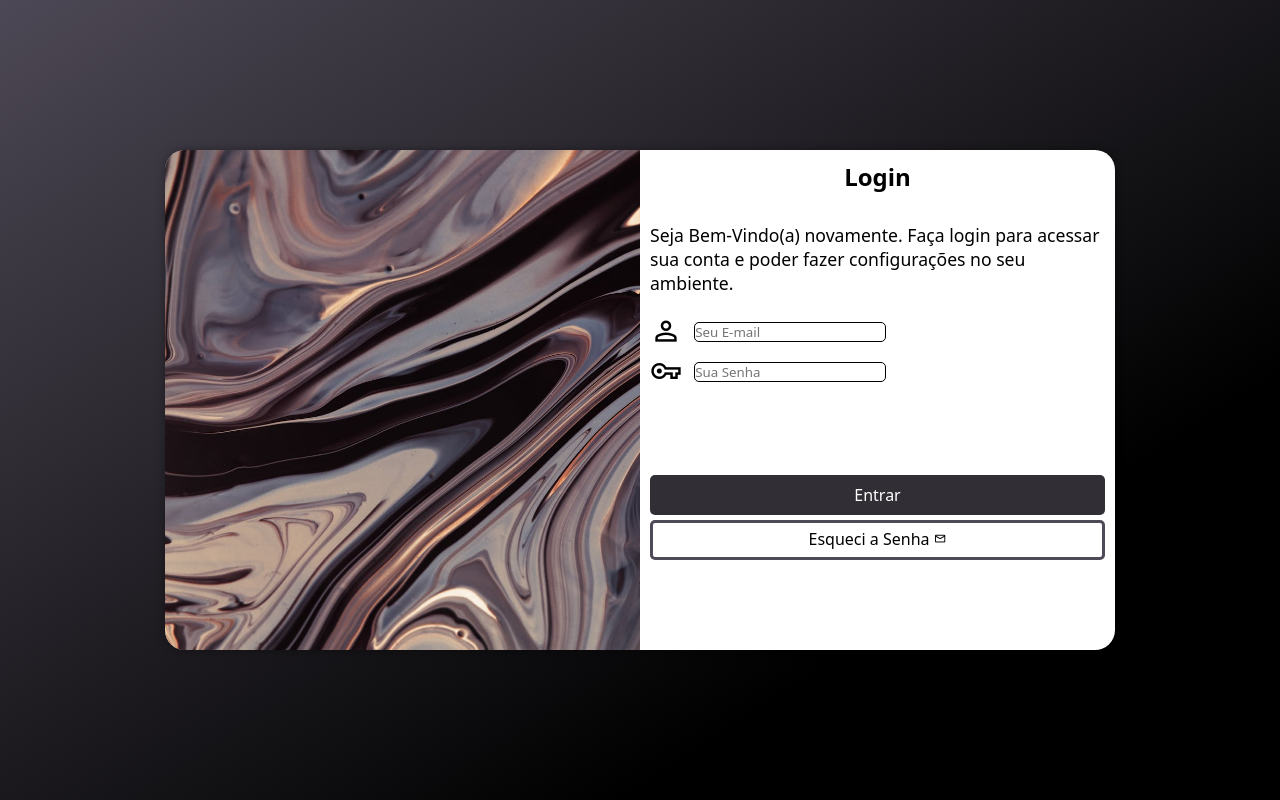
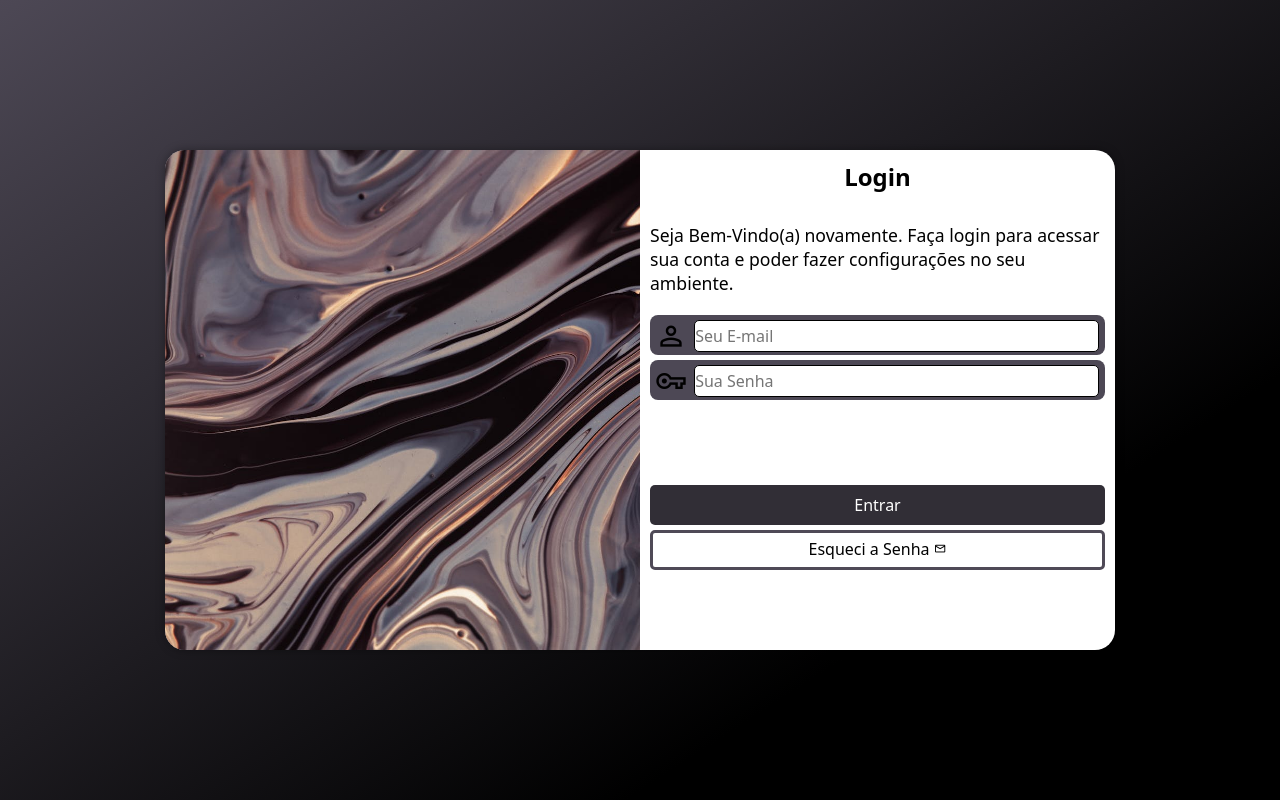
Before and after one commit to kaikerod/projeto-login, a plain HTML site: page index.html in a window 1280 px wide. Drawn offline with nearby package versions, Linux system fonts and the light colour scheme.

Commit message:
atualizei caixas de formulários

```diff
--- a/estilos/media-query.css
+++ b/estilos/media-query.css
@@ -1,7 +1,7 @@
 @charset "UTF-8";
 
 @media screen and (min-width: 768px) and (max-width: 992px) {
-
+    /* Cofiguração Tablet */
     body {
         background-image: linear-gradient(147deg, #4d4855 0%, #000000 74%);
     }
@@ -29,10 +29,15 @@
     form > a {
         transform: translateY(70px);
     }
+
+    div#formulario > p {
+        font-size: 1em;
+        padding: 5px;
+    }
 }
 
 @media screen and (min-width: 992px) {
-
+    /* Configuração DeskTop */
     body {
         background-image: linear-gradient(147deg, #4d4855 0%, #000000 74%);
     }
--- a/estilos/style.css
+++ b/estilos/style.css
@@ -64,7 +64,11 @@ div#formulario > p {
 
 
 form > div.campo {
+    background-color: #4d4855;
+    width: 100%;
     display: block;
+    border-radius: 8px;
+    margin: 5px 0px;
     height: 40px;
 }
 
@@ -75,9 +79,15 @@ div.campo > label {
 div.campo > span {
     font-size: 2em;
     width: 40px;
+    padding: 5px;
 }
 
 div.campo > input {
+    width: calc(100% - 50px);
+    font-size: 1em;
+    height: 80%;
+    border: 0px;
+    border-radius: 8px;
     transform: translateY(-10px);
 }
 
--- a/index.html
+++ b/index.html
@@ -20,12 +20,12 @@
                 <form action="login.php" method="post" autocomplete="on">
                     <div class="campo">
                         <span class="material-symbols-outlined">person</span>
-                        <input type="email" name="login" id="ilogin" placeholder="Seu E-mail" autocomplete="email" required maxlength="30" size="19">
+                        <input type="email" name="login" id="ilogin" placeholder="Seu E-mail" autocomplete="email" required maxlength="30">
                         <label for="ilogin">Login</label>
                     </div>
                     <div class="campo">
                         <span class="material-symbols-outlined">vpn_key</span>
-                        <input type="password" name="senha" id="isenha" autocomplete="current-password" placeholder="Sua Senha" required minlength="8" maxlength="15" size="19">
+                        <input type="password" name="senha" id="isenha" autocomplete="current-password" placeholder="Sua Senha" required minlength="8" maxlength="15">
                         <label for="isenha">Senha</label>
                     </div>
                     <input type="submit" value="Entrar">
```
